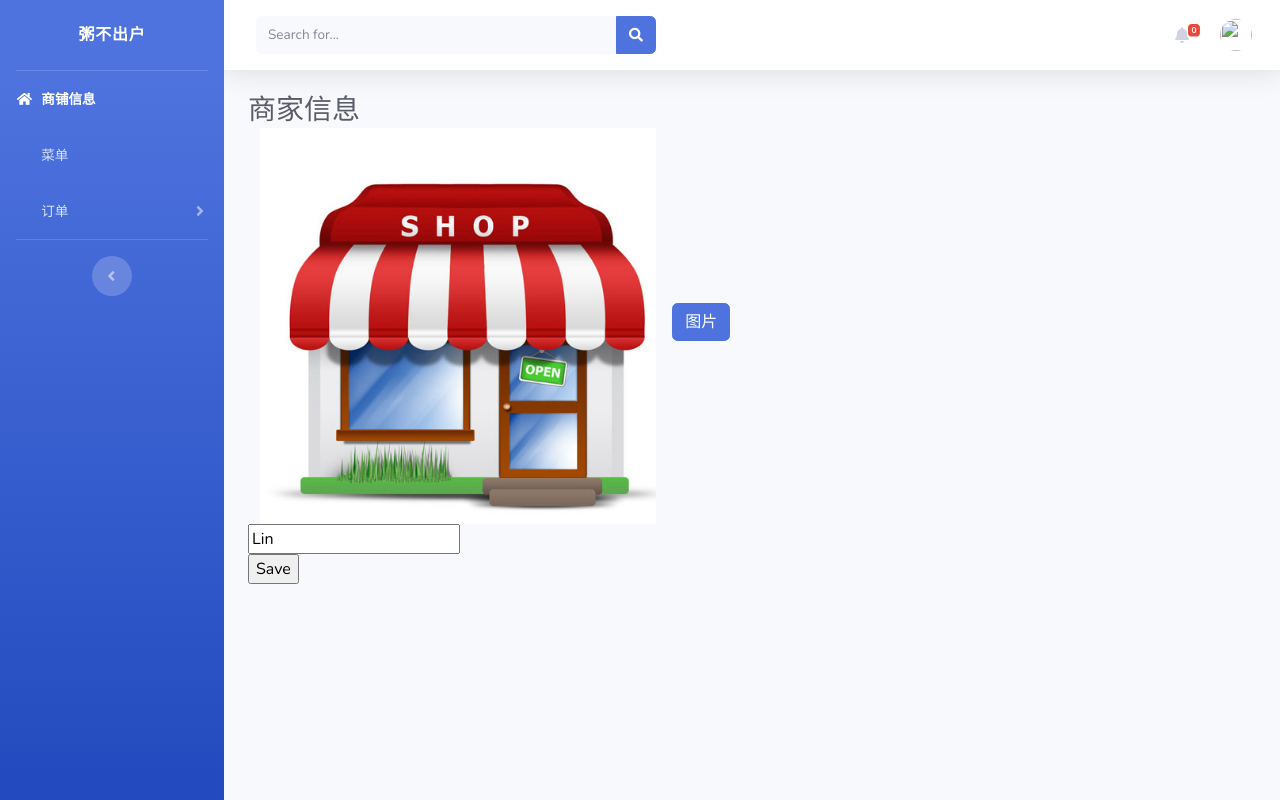
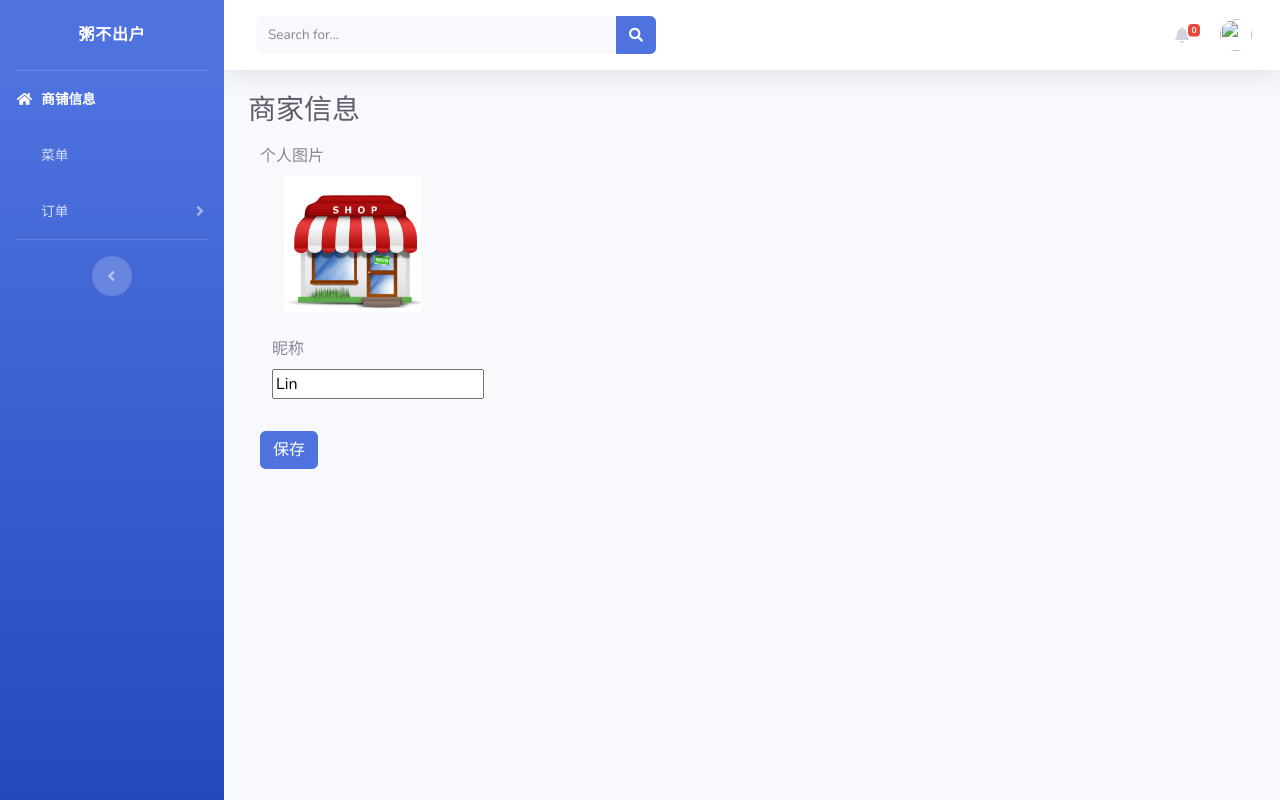
Before and after one commit to Katzesama/delivery_project, a Django app: a page that uses delivery/Manager/templates/Manager/base.html in a window 1280 px wide. Run offline with Django 3.2, Linux system fonts and the light colour scheme; a user stored in the database is signed in; data comes from the database, SQL or seed files in the repository; both versions use the stored data as it was after the commit; data that the repository does not hold is empty; some libraries are stand-ins or nearby versions.

Commit message:
user profile page

```diff
--- a/delivery/Manager/templates/Manager/base.html
+++ b/delivery/Manager/templates/Manager/base.html
@@ -124,7 +124,7 @@
                     个人信息
                   </a>
                   <div class="dropdown-divider"></div>
-                  <a class="dropdown-item" href="{% url 'logout' %}" data-toggle="modal" data-target="#logoutModal">
+                  <a class="dropdown-item" href="{% url 'logout' %}">
                     <i class="fas fa-sign-out-alt fa-sm fa-fw mr-2 text-gray-400"></i>
                     登出
                   </a>
@@ -179,7 +179,9 @@
 	<script type="text/javascript" src="{% static 'Manager/js/sb-admin-2.js' %}"></script>
 </body>
 {% else %}
-<h1>Please <a href="{% url 'login' %}"">login</a></h1>
+<script type='text/javascript'>
+  window.location.href = "{% url 'logout' %}";
+</script>
 <!-- end if for user is login  -->
 {% endif %}
 
--- a/delivery/Manager/templates/Manager/editUserProfile.html
+++ b/delivery/Manager/templates/Manager/editUserProfile.html
@@ -12,18 +12,24 @@
 <form action="" method="POST" enctype="multipart/form-data">
     {% csrf_token %}
 
-    <div class="">
-      <img id="imagedisplay" class="dropdown-list-image col-md-5" src="" alt="">
-      <label class="btn btn-primary" for="image" style="width=auto;display:inline-block;">图片</lable>
-      <input id="image" name="image" style="display:none;" type="file"/>
-    </div>
+    <div class="col-lg-6 mt-3 mb-3">
+      <label>个人图片</label>
+      <div class="col-md-5 mr-2">
+          <label for="image" style="width=auto;display:inline-block;cursor:pointer;">
+            <img id="imagedisplay" class="dropdown-list-image col-md-11" src="" alt=""/>
+          </label>
+            <input id="image" name="image" style="display:none;" type="file"/>
+      </div>
 
-    <div class="">
-      <input id="name" name="name" value="">
+
+    <div class="form-group col-lg-6 mt-3 mb-3">
+      <label for="name">昵称</label>
+      <input id="name" name="name" value="" class="form-inline">
     </div>
 
 
-    <input type="submit" value = "Save">
+
+    <input class="mt-3 btn btn-primary" type="submit" value = "保存">
 </form>
 
 <script type="text/javascript">
--- a/delivery/delivery/settings.py
+++ b/delivery/delivery/settings.py
@@ -46,7 +46,8 @@ INSTALLED_APPS = [
     'django.contrib.staticfiles',
     'Manager.apps.ManagerConfig',
     'Customer.apps.CustomerConfig',
-    'rest_framework'
+    'rest_framework',
+    'django_cleanup.apps.CleanupConfig'
 ]
 
 MIDDLEWARE = [
```
Also changed, not shown: delivery/Manager/templates/registration/logged_out.html (added, +69 -0 lines), delivery/Manager/migrations/0002_auto_20200803_2044.py (added), delivery/db.sqlite3.
